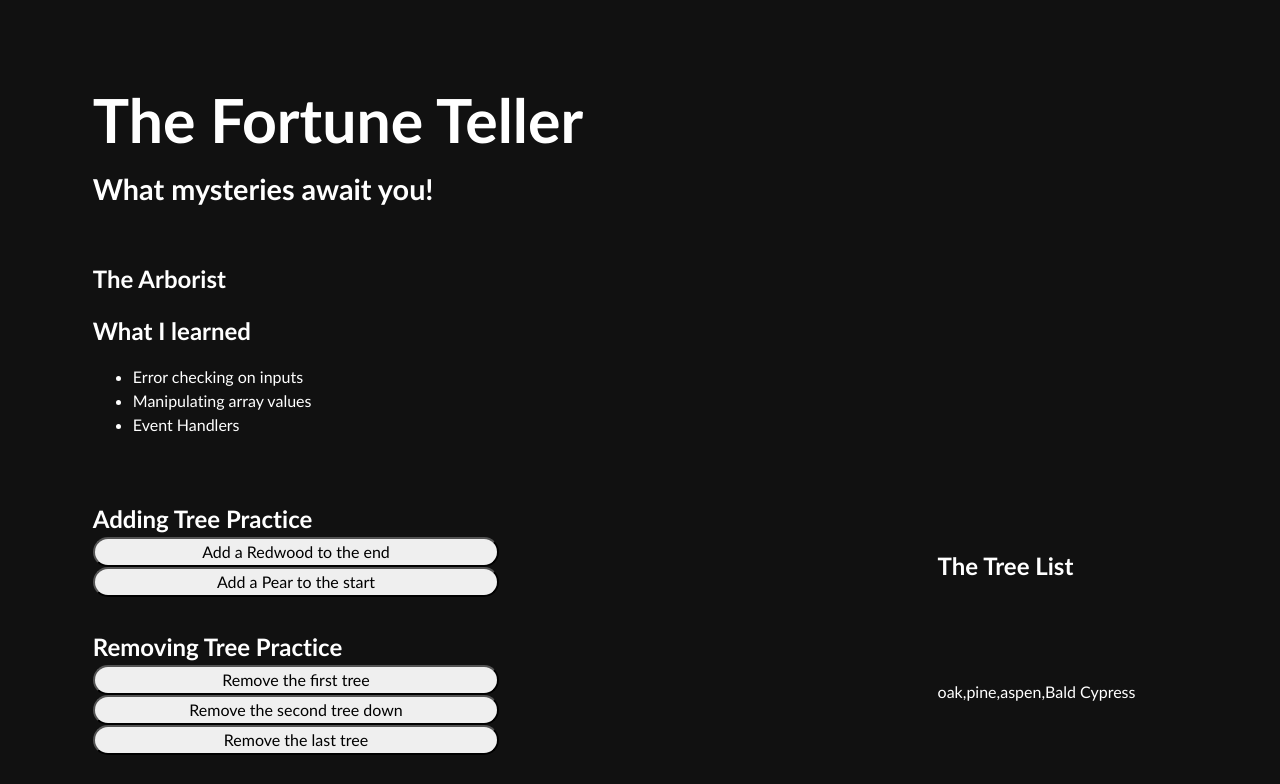
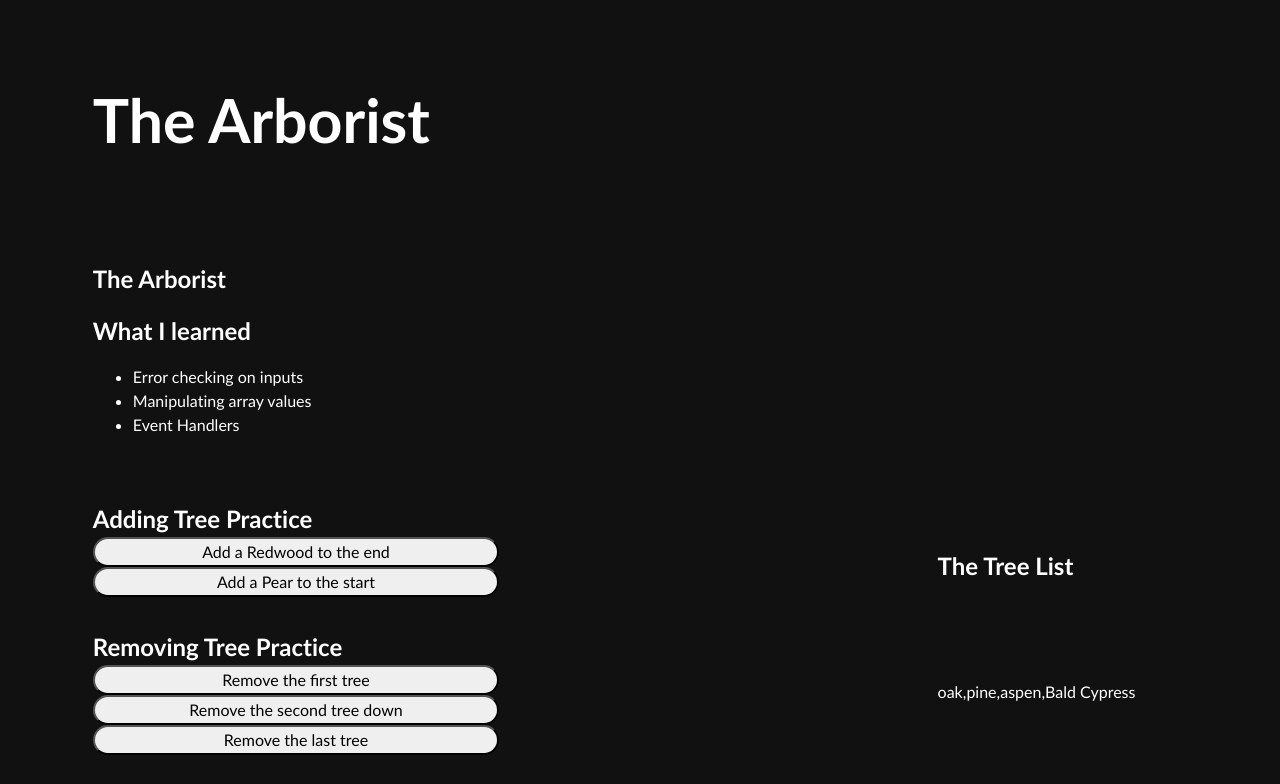
Before and after one commit to Ry-Hebert/DGM-2760-Units, a plain HTML site: page DGM-2760-05/index.html in a window 1280 px wide. Shown: the top 784 px of the page. Drawn offline with Linux system fonts and the light colour scheme.

Commit message:
updates and trial

```diff
--- a/DGM-2760-05/assets/js/main.js
+++ b/DGM-2760-05/assets/js/main.js
@@ -8,8 +8,8 @@ contentLoad = () =>
     let pos2 = document.querySelector('#pageSlogan')
     let tellF = document.querySelector('#fortune')
 
-    pos1.textContent=`The Fortune Teller`
-    pos2.textContent=`What mysteries await you!`
+    pos1.textContent=`The Arborist`
+    pos2.textContent=``
 
     displayTrees()
 }
--- a/DGM-2760-05/index.html
+++ b/DGM-2760-05/index.html
@@ -7,7 +7,7 @@
     <meta name="description" content="Fill Me In">
     <meta name="author" content="John Doe">
     <link href="https://fonts.googleapis.com/css?family=Oswald&display=swap" rel="stylesheet">
-    <title>U-03 Guessing Game</title>
+    <title>U-05 The Arborist</title>
     <link rel="stylesheet" href="assets/scss/styles.css">
 </head>
 <body onload="contentLoad();">
```
